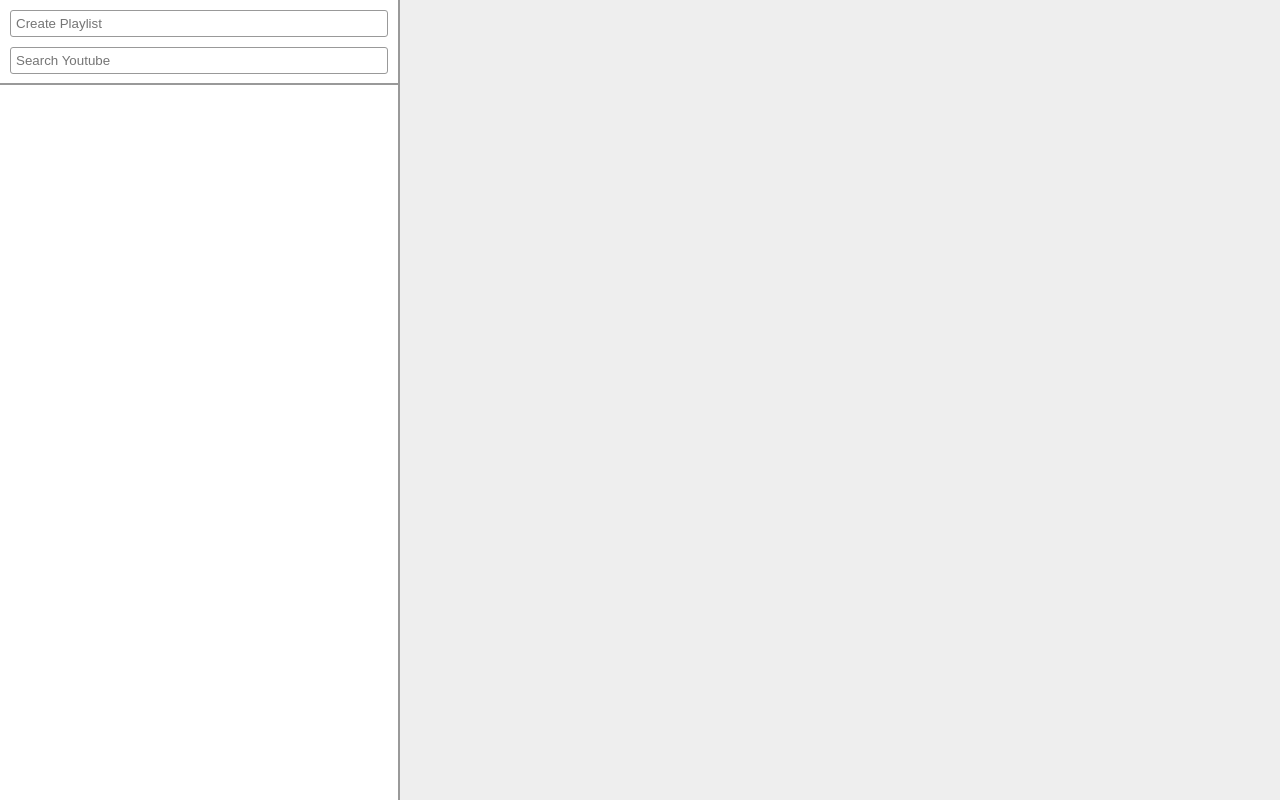
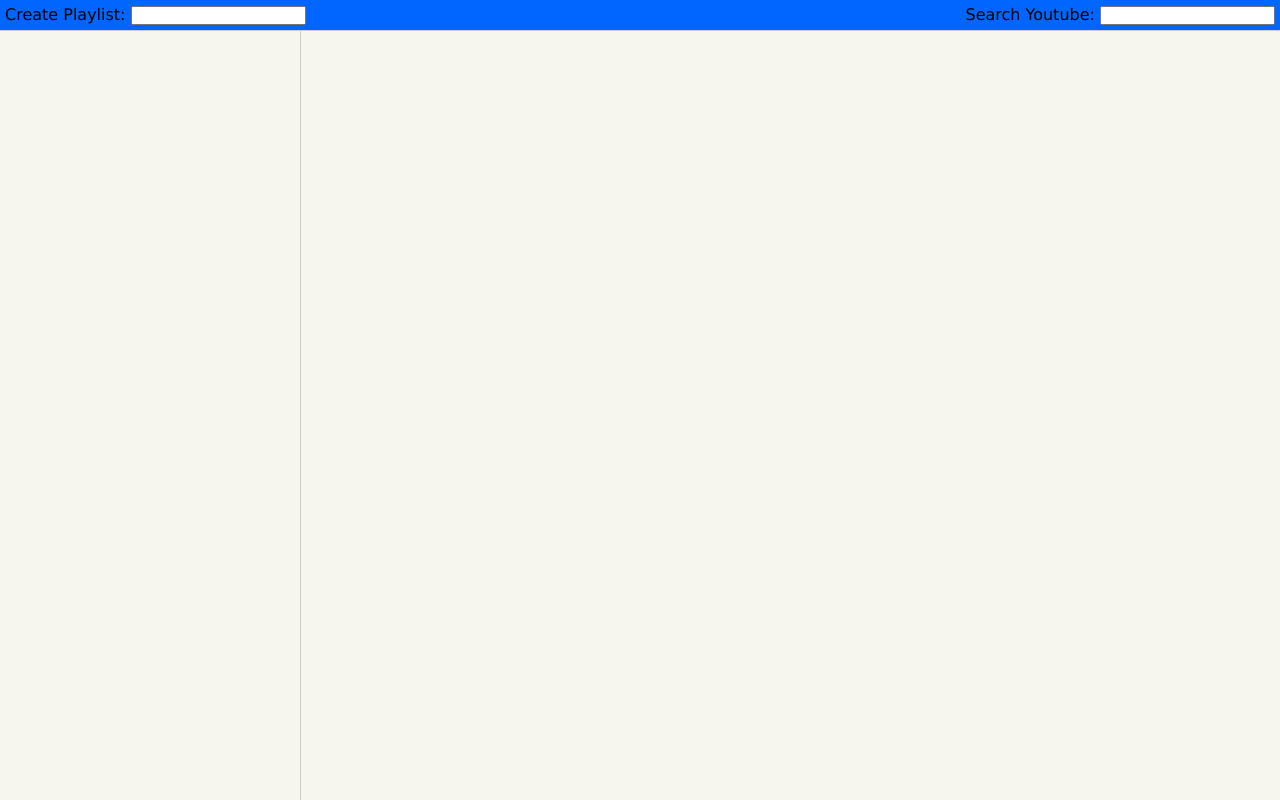
Before and after one commit to jeffaustin81/playlists, a React (Create React App) app: page / in a window 1280 px wide. Built offline with nearby package versions, Linux system fonts and the light colour scheme.

Commit message:
..halfway there

```diff
--- a/src/App.js
+++ b/src/App.js
@@ -17,35 +17,41 @@ import {
   video_search
 } from './helpers/video_search.js';
 import Playlist from './components/Playlist.js'
+import PlaylistTitle from './components/PlaylistTitle.js'
 import Video from './components/Video.js'
-import VideoResults from './components/VideoResults.js';
 
 
 export class App extends Component {
   constructor() {
     super();
-    this.state = {iframe: undefined};
+    this.state = {iframe: undefined, searchview: false, currentlyopen:null};
     this.onSearchKeypress = this.onSearchKeypress.bind(this);
     this.onCreatePlaylistKeypress = this.onCreatePlaylistKeypress.bind(this);
     this.playPlaylist = this.playPlaylist.bind(this);
-    this.renderPlaylists = this.renderPlaylists.bind(this);
+    this.renderPlaylist = this.renderPlaylist.bind(this);
     this.renderVideos = this.renderVideos.bind(this);
+    this.renderResults = this.renderResults.bind(this);
+    this.renderSelect = this.renderSelect.bind(this);
   }
   onSearchKeypress(e) {
     if (e.charCode === 13) {
       video_search(e.target.value, this);
+      this.setState({currentlyopen:null});
+      e.target.value = "";
     }
   }
   onCreatePlaylistKeypress(e) {
     if (e.charCode === 13) {
       this.props.createPlaylist(e.target.value);
+      e.target.value = "";
     }
   }
+
   playPlaylist(i) {
     let videos = this.props.playlists[i].videos;
     let url = "https://www.youtube.com/embed/";
     videos.forEach( (video,i) => {
-      if (i == 0)
+      if (i === 0)
         url += video.id + "?loop=1&autoplay=1&enablejsapi=1&playlist=";
       else
         url += video.id + ",";
@@ -53,18 +59,32 @@ export class App extends Component {
     this.setState({iframe:url})
   }
 
-  renderPlaylists() {
-    var playlists = this.props.playlists.map( (playlist, id) => {
+  renderPlaylist(id) {
+      if (this.props.playlists[id] === undefined)
+        return ""
       return (
         <Playlist
           key={id}
           deletePlaylist={(id) => this.props.deletePlaylist(id)}
+          play={() => this.playPlaylist(id)}
           updateTitle={(title) => {this.props.renamePlaylist(id, title)}}
-          play={() => this.playPlaylist(id)}
+          title={this.props.playlists[id].title}
+        >
+          { this.renderVideos(this.props.playlists[id].videos, id) }
+        </Playlist>
+      )
+  }
+
+  renderPlaylists() {
+    var playlists = this.props.playlists.map( (playlist, id) => {
+      return (
+        <PlaylistTitle
+          key={id}
+          _key={id}
+          renderPlaylist={(id) => this.setState({"currentlyopen":id})}
           title={playlist.title}
         >
-          { this.renderVideos(playlist.videos, id) }
-        </Playlist>
+        </PlaylistTitle>
       )
     });
     return playlists;
@@ -78,41 +98,87 @@ export class App extends Component {
             remove={() => this.props.removeVideo(playlist_id, i)}
             title={video.title}
             key={i}
-            thumbnail={video.thumbnail}
-          />
+          >
+            <div>
+              <button
+                className="removeX"
+                onClick={this.props.remove}
+               >Delete</button>
+              <button onClick={this.props.play}>Play</button>
+            </div>
+          </Video>
         )
       })
     )
   }
 
+  renderResults() {
+    return (
+      this.props.results.map( (video, i) => {
+        return (
+          <Video
+            title={video.title}
+            key={i}
+          >
+            {this.renderSelect(video)}
+          </Video>
+        )
+      })
+    )
+  }
+
+  renderSelect(video) {
+    var options = [];
+    for (var i = 0; i < this.props.playlists.length; ++i) {
+      options.push(
+        <option value={i} key={i}>
+          {this.props.playlists[i].title}
+        </option>
+      )
+    }
+    if (this.props.playlists.length) {
+      options.unshift(<option key={-1} value={-1}>+</option>)
+      return (
+        <select value={this.state.value} onChange={(e) => this.addToPlaylist(video,e.target.value)}>
+          {options}
+        </select>
+      )
+    }
+  }
+
+
   render() {
     return (
       <div className="app">
-        <div className="sidebar">
-          <div className="search">
-            <input type='text' onKeyPress={this.onCreatePlaylistKeypress} placeholder='Create Playlist' />
-            <input type='text' onKeyPress={this.onSearchKeypress} placeholder='Search Youtube' />
+        <div className="topbar">
+          <span>Create Playlist: <input type='text' onKeyPress={this.onCreatePlaylistKeypress} /></span>
+          <span className="searchWrapper">Search Youtube: <input type='text' onKeyPress={this.onSearchKeypress} /></span>
+        </div>
+        <div className="main">
+          <div className="gutter">
+            <div className="playlists">
+              {this.renderPlaylists()}
+            </div>
           </div>
-          <VideoResults
-            videos={this.props.results}
-            playlists={this.props.playlists}
-            addToPlaylist={(video,playlistId) => this.props.addVideo(video,playlistId)}
-          />
+
+          <div className="detailpanel">
+            {
+              this.state.currentlyopen !== null ?
+                this.renderPlaylist(this.state.currentlyopen) : this.renderResults()
+            }
+
+          </div>
+            { this.state.iframe ?
+              <div className="player"><iframe src={this.state.iframe} title="Youtube"/></div> : ""
+            }
         </div>
-        <div className={this.state.iframe === undefined ? "main" : "main playing"}>
-          <div className="createPlaylist">
-          </div>
-          <div className="playlists">
-            {this.renderPlaylists()}
-          </div>
         </div>
-        { this.state.iframe ?
-            <div className="player"><iframe src={this.state.iframe} /></div> : ""
-        }
-      </div>
     );
   }
 }
+
+
+
 
 
 
--- /dev/null
+++ b/src/components/PlaylistTitle.js
@@ -0,0 +1,29 @@
+import React from 'react';
+
+
+
+class Playlist_Title extends React.Component {
+  constructor() {
+    super();
+    this.state = { editing:false };
+    this.titleEdit = this.titleEdit.bind(this);
+  }
+  titleEdit(e) {
+    this.setState({editing: true})
+    e.target.focus();
+
+  }
+  render() {
+      return (
+        <div className="playlist" onClick={() => this.props.renderPlaylist(this.props._key)} >
+          <div
+            className="title"
+          >
+            {this.props.title}
+          </div>
+        </div>
+      )
+  }
+}
+
+export default Playlist_Title
--- a/src/components/Video.js
+++ b/src/components/Video.js
@@ -5,9 +5,8 @@ class Video extends Component {
   render() {
     return (
       <div className="video">
-        <img src={this.props.thumbnail} />
         <span className="title">{this.props.title}</span>
-        <a className="removeX" onClick={this.props.remove}>X</a>
+        {this.props.children}
       </div>
     )
   }
--- a/src/components/VideoResults.js
+++ b/src/components/VideoResults.js
@@ -30,7 +30,6 @@ class VideoResults extends Component {
       <div className="results">
         {this.props.videos.map((video, i) => (
           <div className="result" key={i}>
-            <img src={video.thumbnail} />
             <span>{video.title}</span>
             {this.renderSelect(video)}
           </div>
--- a/src/helpers/video_search.js
+++ b/src/helpers/video_search.js
@@ -3,7 +3,7 @@ const key = 'AIzaSyCR7M6CQcjevymrItkF3cOdDgLSClKMeW0';
 
 
 function build_url (query) {
-  return youtube_url + '?key='  + key + '&part=snippet&q=' + query + '&maxResults=25&type=video';
+  return youtube_url + '?key='  + key + '&part=snippet&q=' + query + '&maxResults=50&type=video';
 }
 
 export function video_search(query, context) {
--- a/src/index.css
+++ b/src/index.css
@@ -1,201 +1,102 @@
+* {
+  margin: 0;
+  padding: 0;
+  text-overflow: ellipsis;
+  font-family: Verdana, sans;
+}
 html {
   height: 100%;
-  padding: 0px;
+  width: 100%;
 }
-input + input {
-  margin-top: 10px;
+body {
+  width: 100%;
+  height: inherit;
 }
 #root {
+  height: inherit;
+  display: flex;
+}
+.app {
+  width: 100%;
+  margin: auto;
   height: 100%;
+  background-color: #f6f6ef;
+}
+.main {
+  display: flex;
+  height: calc(100% - 31px);
+}
+.gutter {
+  height: 100%;
+  width: 300px;
+  overflow-y: auto;
+  border-right: 1px solid #CCC;
+}
+.detailpanel {
+  overflow-y: auto;
+  flex: 1;
+}
+.detailpanel .playlist div.playlisttopbar {
+  padding: 5px;
+  display: flex;
+  margin: 5px 0px;
+}
+.detailpanel .playlist div.playlisttopbar button:first-child {
+  margin-right: 5px;
+}
+.detailpanel .playlist div.playlisttopbar div {
+  margin-left: auto;
+}
+.detailpanel .video {
+  padding: 3px 0px 3px 5px;
+  border-top: 1px solid #CCC;
+  display: flex;
+}
+.detailpanel .video div {
+  margin-left: auto;
+  margin-right: 5px;
+}
+.detailpanel .video:last-child {
+  border-bottom: 1px solid #CCC;
+}
+.topbar {
+  height: 30px;
+  border-bottom: 1px solid #CCC;
+  background: #0066ff;
+  display: flex;
+  align-items: center;
+}
+.topbar span {
+  margin: 0 5px;
+}
+.topbar span.searchWrapper {
+  margin-left: auto;
+}
+button {
+  border: 1px solid #777;
+  background: transparent;
+  padding: 2px 6px;
+  height: 20px;
+  border-radius: 5px;
+}
+button:hover {
+  background: #CCC;
+}
+.gutter .playlist {
+  display: flex;
+  border-bottom: 1px solid #AAA;
+  padding: 4px;
+}
+.gutter .playlist h3 {
+  max-width: 300px;
   overflow: hidden;
 }
-body {
-  height: 100%;
-  overflow: hidden;
-  background: #EEE;
-  padding: 0px;
-  margin: 0px;
-}
-body .app {
-  height: 100%;
-  overflow: hidden;
-  background: #EEE;
-}
-body .app .sidebar {
-  box-sizing: border-box;
-  height: 100%;
-  background: #FFF;
-  width: 400px;
-  border-right: 2px solid #999;
-  display: inline-block;
-}
-body .app .sidebar .search {
-  height: 85px;
-  box-sizing: border-box;
-  border-bottom: 2px solid #999;
-  padding: 0px 10px;
-}
-body .app .sidebar .search > *:first-child {
-  margin-top: 10px;
-}
-body .app .sidebar .search input {
-  width: 100%;
-  padding: 5px;
-  box-sizing: border-box;
-  border: 1px solid #999;
-  border-radius: 3px;
-}
-body .app .sidebar .results {
-  height: calc(100% - 85px);
-  margin-left: 3px;
-  overflow-y: scroll;
-}
-body .app .sidebar .results .result {
-  box-sizing: border-box;
-  width: 100%;
-  display: inline-flex;
-  padding: 10px;
-}
-body .app .sidebar .results .result span {
-  width: 250px;
-  margin-right: 10px;
-  align-items: center;
-  white-space: nowrap;
-  overflow: hidden;
-  text-overflow: ellipsis;
-}
-body .app .sidebar .results .result img {
-  align-items: center;
-  margin-right: 10px;
-  width: 50px;
-  height: 100%;
+.player {
+  border-left: 1px solid #CCC;
   display: flex;
-}
-body .app .sidebar .results .result + .result {
-  border-top: 1px solid #999;
-}
-body .app .sidebar .results .result select {
-  width: 19px;
-  height: 20px;
-  margin: auto 5px auto auto;
-  -webkit-appearance: none;
-  font-size: 30px;
-  line-height: 18px;
-  background: transparent;
-  border: 0px;
-  outline: none;
-  color: #CCC;
-}
-body .app .sidebar .results .result select:hover {
-  color: #999;
-}
-body .app .sidebar .results .result select option {
-  color: black;
-  font-size: 15px;
-  padding: 5px;
-}
-body .app .sidebar .results .result select option:first-child {
-  display: none;
-}
-body .app .main {
-  display: inline-block;
-  width: calc(100% - 400px);
-  vertical-align: top;
   height: 100%;
 }
-body .app .main.playing {
-  height: 70%;
-}
-body .app .main .playlists {
-  height: 100%;
-  white-space: nowrap;
-  overflow-x: auto;
-}
-body .app .main .playlist {
-  background: #FFF;
-  border-radius: 5px;
-  border: 2px solid #999;
-  max-height: calc(100% - 20px);
-  min-height: 160px;
-  box-sizing: border-box;
-  overflow-y: scroll;
-  width: 250px;
-  position: relative;
-  padding: 0px 10px;
-  margin: 10px 10px;
-  display: inline-block;
-  vertical-align: top;
-}
-body .app .main .playlist .removeX {
-  cursor: pointer;
-  text-transform: uppercase;
-  font-family: sans;
-  position: absolute;
-  right: 3px;
-  top: 0px;
-  font-weight: bold;
-}
-body .app .main .playlist > div {
-  text-align: center;
-}
-body .app .main .playlist h3 {
-  text-align: center;
-}
-body .app .main .playlist .video {
-  position: relative;
-  box-sizing: border-box;
-  padding: 10px;
-  width: 100%;
-}
-body .app .main .playlist .video img {
-  display: block;
-  margin: auto;
-}
-body .app .main .playlist .video span {
-  display: block;
-  text-align: center;
-}
-body .app .main .playlist .video + .video {
-  border-top: 1px solid #999;
-}
-body .app .main .playlist .video .removeX {
-  color: #888;
-  position: absolute;
-  font-family: sans serif;
-  font-weight: bold;
-  right: 0px;
-  top: 0px;
-}
-body .app .main .playlist .video .removeX:hover {
-  cursor: pointer;
-  color: #000;
-}
-.player {
-  width: calc(100% - 400px);
-  height: 30%;
-  position: fixed;
-  bottom: 0px;
-  right: 0px;
-  border-top: 2px solid #999;
-}
 .player iframe {
-  display: block;
-  height: 100%;
-  margin: auto;
-  width: 432px;
+  align-self: center;
   border: 0px;
 }
-/* Handle */
-.sidebar ::-webkit-scrollbar-thumb {
-  background: #CCC;
-}
-.sidebar ::-webkit-scrollbar {
-  width: 3px;
-}
-.playlists ::-webkit-scrollbar-thumb {
-  background: #CCC;
-}
-.playlists ::-webkit-scrollbar {
-  width: 3px;
-  border-radius: 10px;
-}
--- a/src/index.less
+++ b/src/index.less
@@ -1,215 +1,118 @@
-html {
-  height:100%;
-  padding:0px;
+* {
+    margin: 0;
+    padding: 0;
+    text-overflow: ellipsis;
+    font-family:Verdana, sans;
 }
 
-input + input {
-  margin-top:10px;
+html {
+    height: 100%;
+    width: 100%;
+}
+
+body {
+    width: 100%;
+    height: inherit;
 }
 
 #root {
-  height:100%;
-  overflow:hidden;
+    height: inherit;
+    display:flex;
 }
 
-body{
+.app {
+    width: 100%;
+    margin: auto;
     height:100%;
-  overflow:hidden;
-  background:#EEE;
-  padding:0px;
-  margin:0px;
-  padding:0px;
-  margin:0px;
-  .app {
+    background-color: rgb(246, 246, 239);
+}
+
+.main {
+  display:flex;
+  height: ~"calc(100% - 31px)";
+
+}
+
+.gutter {
   height:100%;
-    overflow:hidden;
-    background:#EEE;
+  width:300px;
+  overflow-y:auto;
+  border-right:1px solid #CCC;
+}
 
-    .sidebar {
-      box-sizing:border-box;
-      height:100%;
-      background:#FFF;
-      width:400px;
-      border-right:2px solid #999;
-      display:inline-block;
-      .search {
-        height:85px;
-        box-sizing:border-box;
-        border-bottom:2px solid #999;
-        padding:0px 10px;
-        > *:first-child {
-          margin-top:10px;
+.detailpanel {
+  overflow-y:auto;
+  flex:1;
+  .playlist {
+    div.playlisttopbar {
+      padding:5px;
+      display:flex;
+      margin:5px 0px;
+      button:first-child {
+        margin-right:5px;
       }
-      }
-      .search input {
-        width:100%;
-        padding:5px;
-        box-sizing:border-box;
-        border: 1px solid #999;
-        border-radius:3px;
-      }
-      .results {
-        height: ~"calc(100% - 85px)";
-        margin-left:3px;
-        overflow-y:scroll;
-      }
-      .results .result {
-        box-sizing:border-box;
-        width:100%;
-        display:inline-flex;
-        padding:10px;
-        span {
-          width:250px;
-          margin-right:10px;
-          align-items:center;
-          white-space:nowrap;
-          overflow:hidden;
-          text-overflow:ellipsis;
-        }
-        img {
-          align-items:center;
-          margin-right:10px;
-          width:50px;
-          height:100%;
-          display:flex;
-        }
-        & + .result {
-          border-top:1px solid #999;
-        }
-        select {
-          width: 19px;
-          height: 20px;
-          margin:auto 5px auto auto;
-          -webkit-appearance: none;
-          font-size: 30px;
-          line-height: 18px;
-          background:transparent;
-          border:0px;
-          outline:none;
-          color:#CCC;
-          &:hover {
-            color:#999;
-          }
-          option {
-            color:black;
-            font-size:15px;
-            padding:5px;
-            &:first-child {
-              display:none;
+      div {
+        margin-left:auto;
       }
     }
   }
+  .video {
+    padding:3px 0px 3px 5px;;
+    border-top:1px solid #CCC;
+    display:flex;
+    div {
+      margin-left:auto;
+      margin-right:5px;
+    }
+    &:last-child {
+      border-bottom:1px solid #CCC;
     }
   }
 
-    .main {
-      display:inline-block;
-      width:~"calc(100% - 400px)";
-      vertical-align:top;
-      height:100%;
-      &.playing {
-        height:70%;
 }
-      .playlists {
-        height:100%;
-        white-space:nowrap;
-        overflow-x:auto;
+
+.topbar {
+  height:30px;
+  border-bottom:1px solid #CCC;
+  background:#0066ff;
+  display:flex;
+  align-items:center;
+  span {
+    margin:0 5px;
   }
-      .playlist {
-        background:#FFF;
-        border-radius:5px;
-        border: 2px solid #999;
-        max-height: ~"calc(100% - 20px)";
-        min-height: 160px;
-        box-sizing: border-box;
-        overflow-y: scroll;
-        width: 250px;
-        position: relative;
-        padding: 0px 10px;
-        margin: 10px 10px;
-        display:inline-block;
-        vertical-align:top;
-        .removeX {
-          cursor:pointer;
-          text-transform:uppercase;
-          font-family:sans;
-          position:absolute;
-          right:3px;
-          top:0px;
-          font-weight:bold;
-        }
-        > div {
-          text-align:center;
-        }
-        h3 {
-          text-align:center;
-        }
-        .video {
-          position:relative;
-          box-sizing:border-box;
-          padding:10px;
-          width:100%;
-          img {
-            display:block;
-            margin:auto;
-          }
-          span {
-            display:block;
-            text-align:center;
-          }
-          & + .video {
-            border-top:1px solid #999;
-          }
-          .removeX {
-            color:#888;
-            position:absolute;
-            font-family:sans serif;
-            font-weight:bold;
-            right:0px;
-            top:0px;
-            &:hover {
-              cursor:pointer;
-              color:#000;
+  span.searchWrapper {
+    margin-left:auto;
   }
 }
+
+button {
+ border: 1px solid #777;
+ background: transparent;
+ padding: 2px 6px;
+ height:20px;
+ border-radius: 5px;
+   &:hover {
+    background: #CCC;
   }
 }
+
+
+.gutter .playlist {
+  display:flex;
+  border-bottom:1px solid #AAA;
+  padding:4px;
+  h3 {
+    max-width: 300px;
+    overflow: hidden;
   }
 }
-}
+
 .player {
-  width:~"calc(100% - 400px)";
-  height:30%;
-  position:fixed;
-  bottom:0px;
-  right:0px;
-  border-top:2px solid #999;;
-
+    border-left:1px solid #CCC;
+    display: flex;
+    height: 100%;
     iframe {
-    display:block;
-    height:100%;
-    margin:auto;
-    width:432px;
+      align-self: center;
       border:0px;
     }
 }
-
-/* Handle */
-.sidebar {
-  ::-webkit-scrollbar-thumb {
-    background: #CCC;
-  }
-  ::-webkit-scrollbar {
-    width: 3px;
-  }
-}
-
-.playlists {
-  ::-webkit-scrollbar-thumb {
-    background: #CCC;
-  }
-  ::-webkit-scrollbar {
-    width: 3px;
-    border-radius:10px;
-  }
-}
--- a/src/store/actions.js
+++ b/src/store/actions.js
@@ -30,3 +30,8 @@ export const addVideo = (video, playlistId) => ({
   video,
   playlistId,
 })
+
+export const openPlaylist = playlistId => ({
+  type: "OPEN_PLAYLIST",
+  playlistId,
+})
--- a/src/store/reducers.js
+++ b/src/store/reducers.js
@@ -14,25 +14,21 @@ export const searchResults = (state = [], action) => {
 }
 
 export const playlists = (state = [], action) => {
+  let newState = state.slice();
   switch (action.type) {
     case 'CREATE_PLAYLIST':
-      var newState =  state.slice();
       newState.push({title: action.title, videos: []});
       return newState;
     case 'DELETE_PLAYLIST':
-      var newState =  state.slice();
       newState.splice(action.playlistId, 1);
       return newState;
     case 'REMOVE_VIDEO':
-      var newState =  state.slice();
       newState[action.playlistId].videos.splice(action.videoId, 1)
       return newState;
     case 'ADD_VIDEO':
-      var newState =  state.slice();
       newState.slice()[action.playlistId].videos.push(action.video)
       return newState;
     case 'RENAME_PLAYLIST':
-      var newState =  state.slice();
       newState.slice()[action.playlistId].title = action.title;
       return newState;
     default:
```
Also changed, not shown: src/components/Playlist.js (+10 -6 lines). Lines whose indentation alone changed are shown as unchanged.
